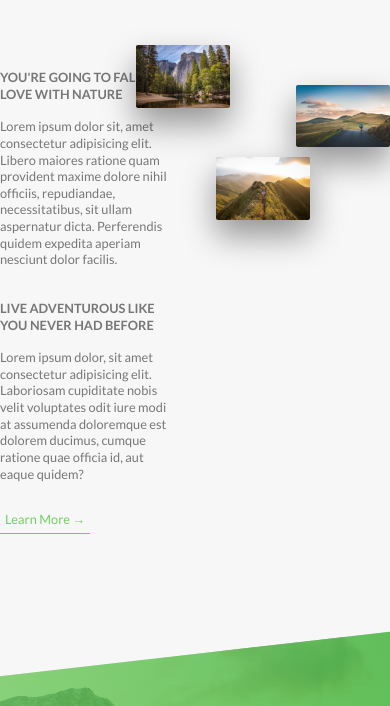
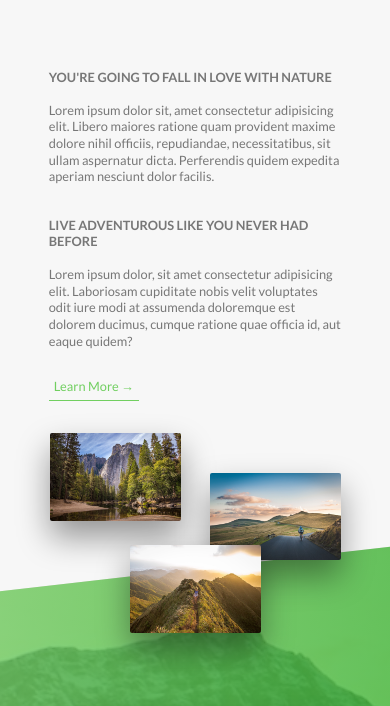
Before and after one commit to neirongkuifa/neirongkuifa.github.io, a website: page index.html in a window 390 px wide. Shown: the part 888-1594 px from the top of the page. Drawn offline with Linux system fonts and the light colour scheme.

Commit message:
Update Media Queries

```diff
--- a/sass/abstracts/_vars.scss
+++ b/sass/abstracts/_vars.scss
@@ -24,4 +24,5 @@ $default-font-size: 1.6rem;
 // GRID
 $grid-width: 114rem;
 $gutter-vertical: 8rem;
+$gutter-vertical-small: 6rem;
 $gutter-horizontal: 6rem;
--- a/sass/components/_composition.scss
+++ b/sass/components/_composition.scss
@@ -1,8 +1,9 @@
 .composition {
 	position: relative;
+	z-index: 10;
 
 	&__photo {
-		width: 55%;
+		width: 45%;
 		box-shadow: 0 2em 4rem rgba($color-black, 0.4);
 		border-radius: 2px;
 		position: absolute;
@@ -25,7 +26,7 @@
 	&:hover > &__photo:hover {
 		outline: 1.5rem solid $color-primary;
 		transform: scale(1.2);
-		z-index: 999;
+		z-index: 15;
 	}
 	&:hover > &__photo {
 		transform: scale(0.9);
--- a/sass/layout/_grid.scss
+++ b/sass/layout/_grid.scss
@@ -5,13 +5,25 @@
 	margin: 0 auto;
 
 	&:not(:last-child) {
-		margin-bottom: $gutter-vertical;
+		margin-bottom: $gutter-vertical-small;
+	}
+
+	@include respond(tab-port) {
+		max-width: 75vw;
 	}
 
 	[class^='col-'] {
 		float: left;
 		&:not(:last-child) {
 			margin-right: $gutter-horizontal;
+			@include respond(tab-port) {
+				margin-right: 0;
+				margin-bottom: $gutter-vertical-small;
+			}
+		}
+
+		@include respond(tab-port) {
+			width: 100% !important;
 		}
 	}
 
```
Also changed, not shown: css/style.css.
